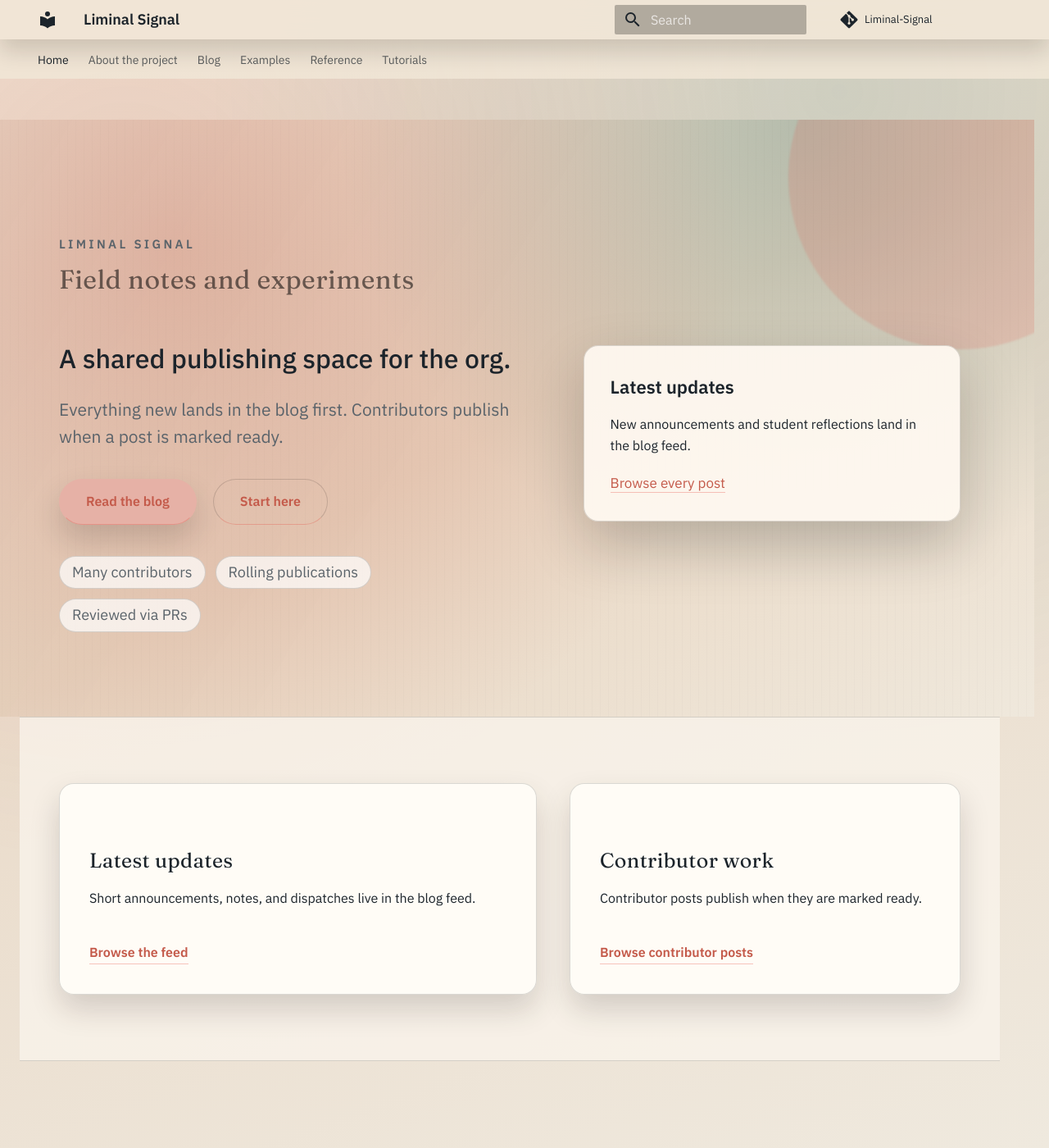
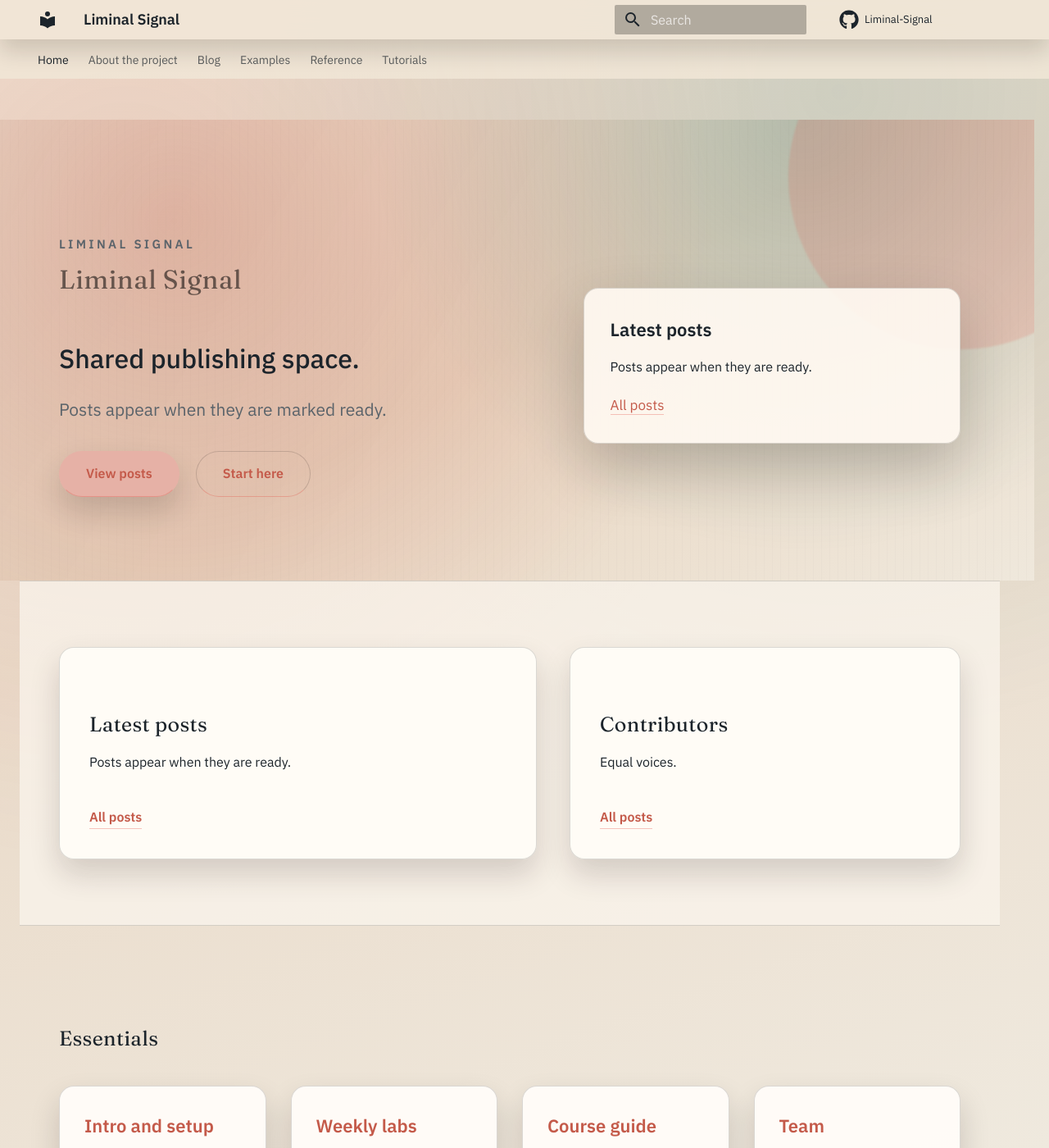
Before and after one commit to Liminal-Signal/liminal-signal.github.io, an MkDocs documentation site: the page built from docs/index.md, in a window 1280 px wide and 1400 px high. Shown: the whole window at 82% size. Built offline with MkDocs 1.6.1 and Material for MkDocs 9.7.7, drawn with Linux system fonts in a browser that asks for light colours; some of the changed text lies outside the part shown.

Commit message:
Refactor blog and tutorial content for clarity and consistency

```diff
--- a/docs/index.md
+++ b/docs/index.md
@@ -14,24 +14,19 @@
   <div class="mdx-hero__inner">
     <div class="mdx-hero__content">
       <p class="mdx-hero__eyebrow">Liminal Signal</p>
-      <h1 class="mdx-hero__title">Field notes and experiments</h1>
-      <p class="mdx-hero__subtitle">A shared publishing space for the org.</p>
-      <p class="mdx-hero__desc">Everything new lands in the blog first. Contributors publish when a post is marked ready.</p>
+      <h1 class="mdx-hero__title">Liminal Signal</h1>
+      <p class="mdx-hero__subtitle">Shared publishing space.</p>
+      <p class="mdx-hero__desc">Posts appear when they are marked ready.</p>
       <div class="mdx-hero__actions">
-        <a class="mdx-hero__button mdx-hero__button--primary" href="blog/">Read the blog</a>
+        <a class="mdx-hero__button mdx-hero__button--primary" href="blog/">View posts</a>
         <a class="mdx-hero__button mdx-hero__button--ghost" href="tutorials/intro/">Start here</a>
-      </div>
-      <div class="mdx-hero__meta">
-        <span>Many contributors</span>
-        <span>Rolling publications</span>
-        <span>Reviewed via PRs</span>
       </div>
     </div>
     <div class="mdx-hero__panel">
       <div class="mdx-hero__card">
-        <div class="mdx-hero__card-title">Latest updates</div>
-        <p>New announcements and student reflections land in the blog feed.</p>
-        <div class="mdx-hero__card-footer"><a href="blog/">Browse every post</a></div>
+        <div class="mdx-hero__card-title">Latest posts</div>
+        <p>Posts appear when they are ready.</p>
+        <div class="mdx-hero__card-footer"><a href="blog/">All posts</a></div>
       </div>
     </div>
   </div>
@@ -40,14 +35,14 @@
 <section class="home-section home-section--alt" aria-labelledby="latest-updates">
   <div class="home-section__inner home-split">
     <div class="home-panel">
-      <h2 id="latest-updates">Latest updates</h2>
-      <p>Short announcements, notes, and dispatches live in the blog feed.</p>
-      <a class="home-link" href="blog/">Browse the feed</a>
+      <h2 id="latest-updates">Latest posts</h2>
+      <p>Posts appear when they are ready.</p>
+      <a class="home-link" href="blog/">All posts</a>
     </div>
     <div class="home-panel">
-      <h2 id="contributor-directory">Contributor work</h2>
-      <p>Contributor posts publish when they are marked ready.</p>
-      <a class="home-link" href="blog/">Browse contributor posts</a>
+      <h2 id="contributor-directory">Contributors</h2>
+      <p>Equal voices.</p>
+      <a class="home-link" href="blog/">All posts</a>
     </div>
   </div>
 </section>
@@ -103,9 +98,9 @@
 <section class="home-section" aria-labelledby="contribute-help">
   <div class="home-section__inner">
     <div class="home-callout">
-      <h2 class="home-callout__title" id="contribute-help">Want to contribute?</h2>
-      <div class="home-callout__text">Open a pull request or drop notes in issues. Editors can review before merge.</div>
-      <a class="home-callout__link" href="blog/">Read the latest updates</a>
+      <h2 class="home-callout__title" id="contribute-help">Contribute</h2>
+      <div class="home-callout__text">Open a pull request or leave a note in issues.</div>
+      <a class="home-callout__link" href="blog/">View posts</a>
     </div>
   </div>
 </section>
--- a/mkdocs.yml
+++ b/mkdocs.yml
@@ -286,8 +286,8 @@
   # | - https://squidfunk.github.io/mkdocs-material/setup/changing-the-logo-and-icons/#logo                |
   # |                                                                                                      |
   # +------------------------------------------------------------------------------------------------------+
-icon:
-  repo: 'fontawesome/brands/github'
+  icon:
+    repo: 'fontawesome/brands/github'
 
   # +------------------------------------------------------------------------------------------------------+
   # |                                                                                                      |
```
Also changed, not shown: docs/blog/index.md (+2 -15 lines), docs/tutorials/intro.md (+1 -1 lines).
